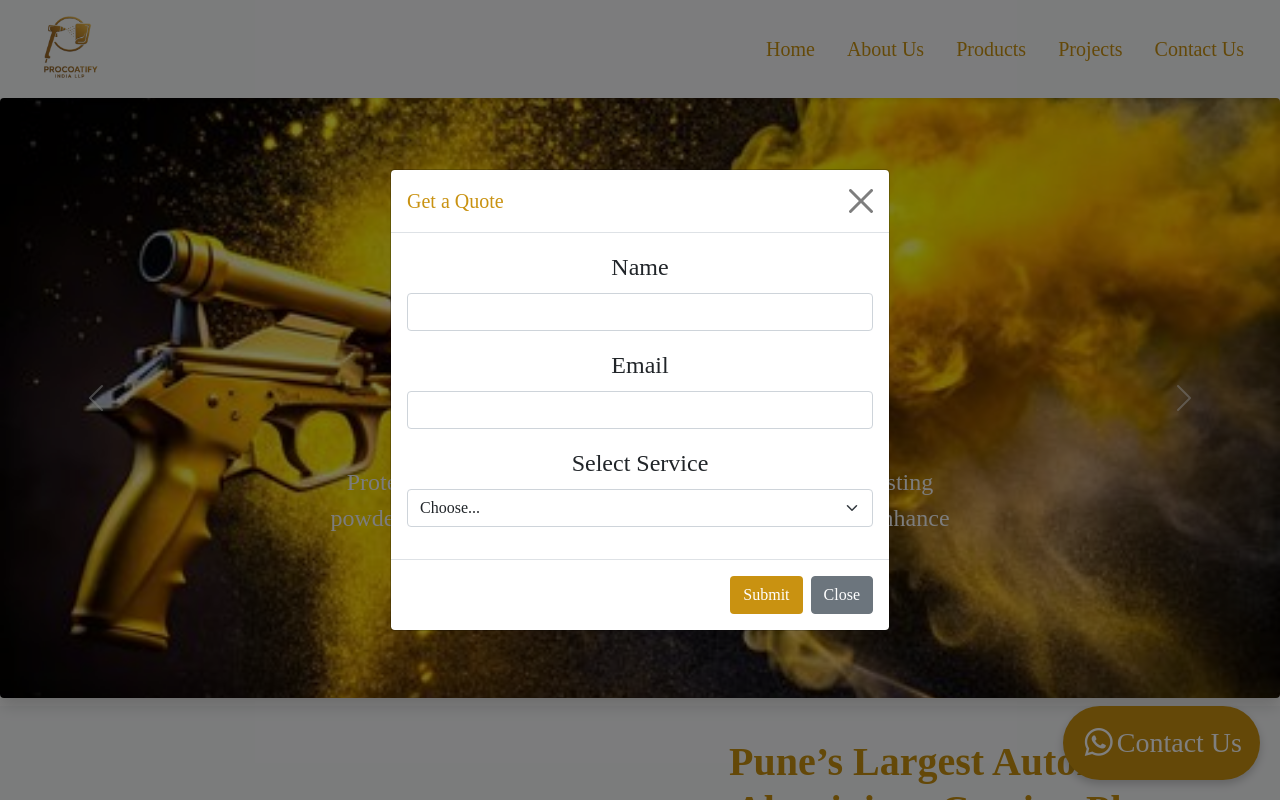
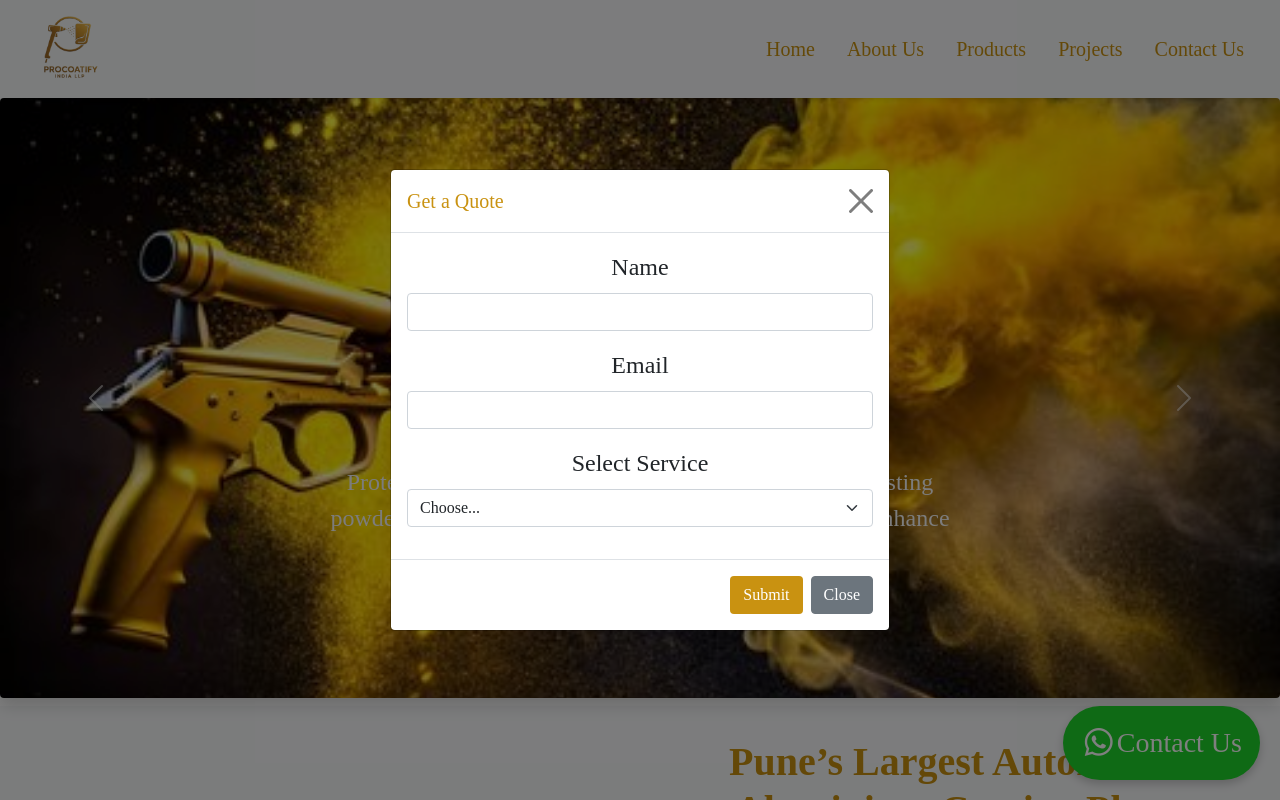
Before and after one commit to Oasis777999/PowderCoat, a React (Create React App) app: page / in a window 1280 px wide. Shown: the top 800 px of the page. Built offline with nearby package versions, Linux system fonts and the light colour scheme.

Commit message:
Changed the contact us button

```diff
--- a/src/App.css
+++ b/src/App.css
@@ -172,6 +172,7 @@
   bottom: 20px;
   right: 20px;
   color: white;
+  background-color: #1fd52b;
   padding: 12px 18px;
   border-radius: 50px;
   display: flex;
@@ -183,7 +184,7 @@
 }
 
 .sticky-contact-btn:hover {
-  background-color: #857c02;
+  background-color: #1fd52b;
   color: white;
 }
 
@@ -252,7 +253,7 @@
 }
 
 .bg-darkGold{
-  background-color: #a37100;
+  background-color: #cf9106;
 }
 
 .text-gold{
--- a/src/Components/Footer.js
+++ b/src/Components/Footer.js
@@ -127,7 +127,7 @@ export function Footer() {
       {/* Contact Us */}
       <Link
         to="https://wa.me/+918600500400"
-        className="sticky-contact-btn bg-gold fs-3"
+        className="sticky-contact-btn fs-3"
       >
         <i class="bi bi-whatsapp p-1"></i>
         Contact Us
--- a/src/Components/Home.js
+++ b/src/Components/Home.js
@@ -219,7 +219,7 @@ export const Home = () => {
             Contact our team of experts today to find the perfect powder coating
             solution for your specific needs.
           </p>
-          <Link to="/contactus" className="btn bg-gold fw-bold px-4 py-2">
+          <Link to="/contactus" className="btn bg-gold border fw-bold px-4 py-2">
             Contact Us Today
           </Link>
         </div>
```
